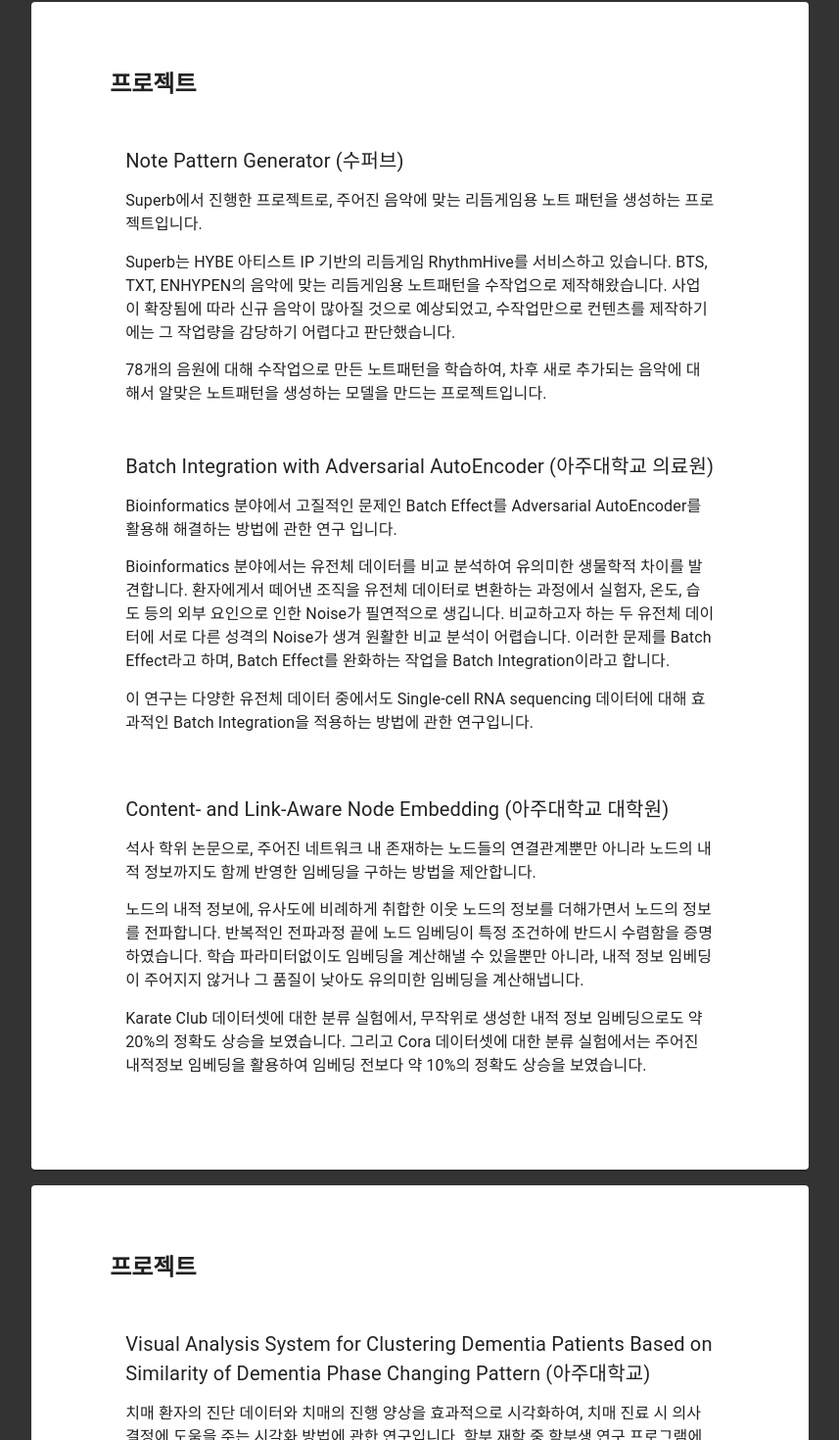
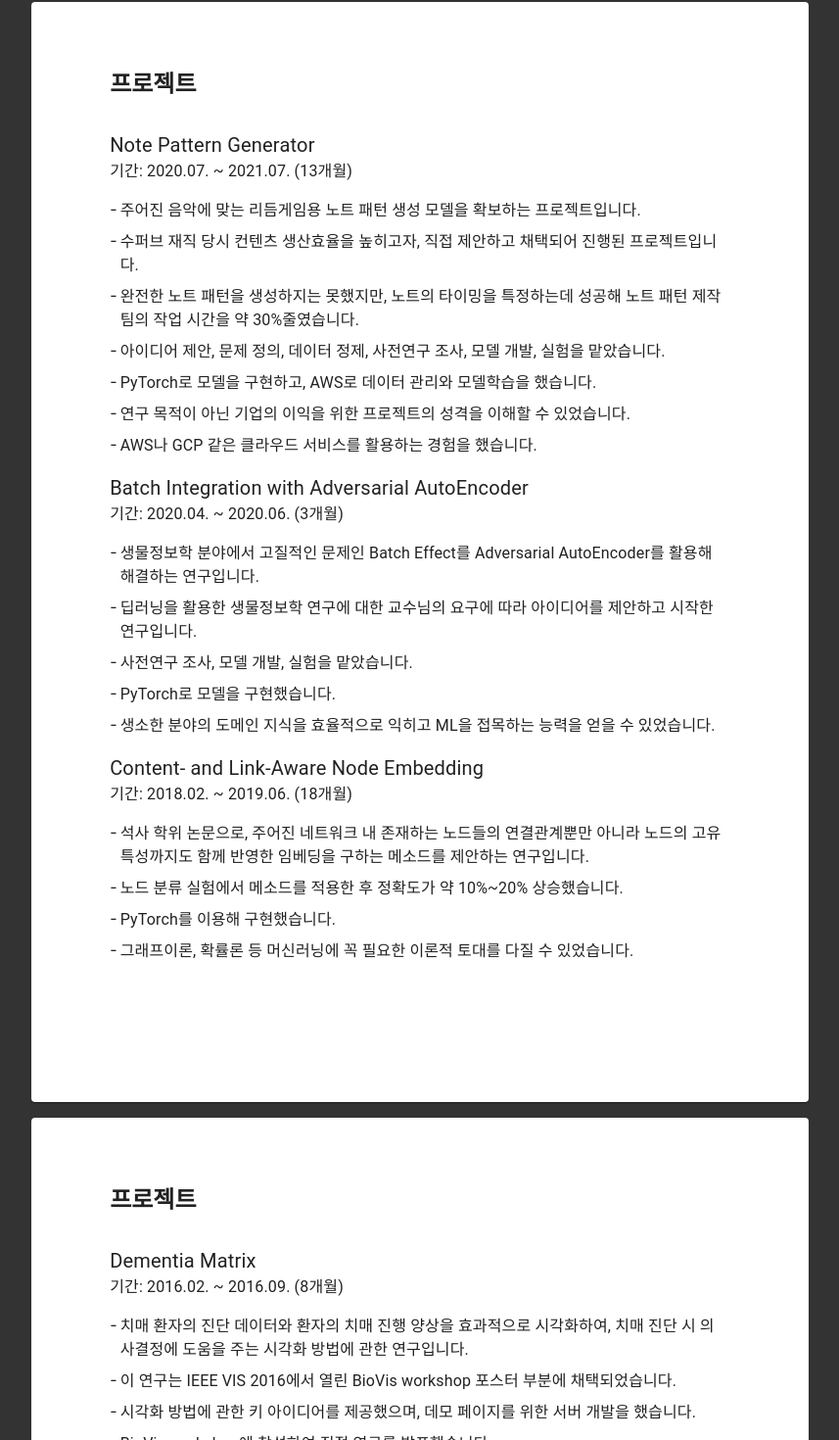
Before and after one commit to helloybz/resume, a React (Create React App) app: page / in a window 1280 px wide. Shown: the part 1315-2785 px from the top of the page at 98% size, without its empty margins (211-1068 px from the left). Built offline with nearby package versions, Linux system fonts and the light colour scheme.

Commit message:
Update project Lee Bro

```diff
--- a/src/Resume.js
+++ b/src/Resume.js
@@ -55,12 +55,12 @@ export function Resume({ printable = false }) {
                     xs={12}
                     container
                     sx={{
-                        "padding": { "xs": printable ? "1rem 2rem" : "0", "md": "1rem 2rem" }
+                        "padding": { "xs": printable ? "1rem 2rem" : "0", "md": "1rem 2rem" },
                     }}>
 
                     {info.project.items.slice(0, 3).map((item, i) => {
                         return (
-                            <ProjectItem key={i} printable={printable} name={item.name} at={item.at} description={item.description} />
+                            <ProjectItem key={i} printable={printable} name={item.name} at={item.at} duration={item.duration} description={item.description} />
                         )
                     })}
                 </Grid>
@@ -87,7 +87,7 @@ export function Resume({ printable = false }) {
 
                     {info.project.items.slice(3, 6).map((item, i) => {
                         return (
-                            <ProjectItem key={i} printable={printable} name={item.name} at={item.at} description={item.description} />
+                            <ProjectItem key={i} printable={printable} name={item.name} at={item.at} duration={item.duration} description={item.description} />
                         )
                     })}
                 </Grid>
--- a/src/components/ProjectItem/ProjectItem.js
+++ b/src/components/ProjectItem/ProjectItem.js
@@ -1,21 +1,31 @@
-import { Grid, Typography } from "@mui/material";
+import { Grid, List, ListItem, ListItemText, Typography } from "@mui/material";
 
 
-export function ProjectItem({ printable = false, name, at, description }) {
+export function ProjectItem({ printable = false, name, at, duration, description }) {
     var descriptionByLine = description.split('\n')
     return (
-        <Grid item xs={12} container sx={{ padding: { "xs": printable ? "0" : "1rem" } }}>
-
+        <Grid item xs={12} container sx={{ padding: { "xs": printable ? "0" : "1rem 0", "md": "0" } }}>
             <Grid item xs={12} component={Typography} sx={{ "fontSize": "h6.fontSize" }}>
-                {name + " "}  ({at})
+                {name}
+            </Grid>
+            <Grid item xs={12} component={Typography} sx={{ "fontSize": "1rem" }}>
+                기간: {duration}
             </Grid>
 
-            <Grid item xs={12} container>
+            <Grid item xs={12} component={List} container sx={{ "marginTop": "0.5rem" }}>
                 {descriptionByLine.map((line, i) => (
-                    <Grid item xs={12} key={i} sx={{ "pt": 0, "pb": 0 }} >
-                        <Typography paragraph sx={{ "mb": "0.9rem" }}>
-                            {line}
-                        </Typography>
+                    <Grid
+                        item
+                        container alignItems="flex-start"
+                        columns={36}
+                        component={ListItem}
+                        sx={{ "padding": 0, "marginBottom": "0.5rem" }}
+                        key={i}
+                    >
+                        <Grid item xs={'auto'} sx={{ "marginRight": { "xs": "0.1rem", "md": '0.2rem' } }}>-</Grid>
+                        <Grid item xs={35} component={ListItemText}>
+                            {line.trim()}
+                        </Grid>
                     </Grid>
                 ))}
             </Grid>
--- a/src/info.js
+++ b/src/info.js
@@ -51,61 +51,51 @@ export var info = {
             {
                 "name": "Note Pattern Generator",
                 "at": "수퍼브",
-                "description": `
-                Superb에서 진행한 프로젝트로, 주어진 음악에 맞는 리듬게임용 노트 패턴을 생성하는 프로젝트입니다.\
-
-                Superb는 HYBE 아티스트 IP 기반의 리듬게임 RhythmHive를 서비스하고 있습니다. \
-                BTS, TXT, ENHYPEN의 음악에 맞는 리듬게임용 노트패턴을 수작업으로 제작해왔습니다. \
-                사업이 확장됨에 따라 신규 음악이 많아질 것으로 예상되었고, 수작업만으로 컨텐츠를 제작하기에는 그 작업량을 감당하기 어렵다고 판단했습니다.\
-
-                78개의 음원에 대해 수작업으로 만든 노트패턴을 학습하여, 차후 새로 추가되는 음악에 대해서 알맞은 노트패턴을 생성하는 모델을 만드는 프로젝트입니다.\
+                "duration": "2020.07. ~ 2021.07. (13개월)",
+                "description": `\
+                주어진 음악에 맞는 리듬게임용 노트 패턴 생성 모델을 확보하는 프로젝트입니다.
+                수퍼브 재직 당시 컨텐츠 생산효율을 높히고자, 직접 제안하고 채택되어 진행된 프로젝트입니다.
+                완전한 노트 패턴을 생성하지는 못했지만, 노트의 타이밍을 특정하는데 성공해 노트 패턴 제작팀의 작업 시간을 약 30%줄였습니다.
+                아이디어 제안, 문제 정의, 데이터 정제, 사전연구 조사, 모델 개발, 실험을 맡았습니다.
+                PyTorch로 모델을 구현하고, AWS로 데이터 관리와 모델학습을 했습니다.
+                연구 목적이 아닌 기업의 이익을 위한 프로젝트의 성격을 이해할 수 있었습니다.
+                AWS나 GCP 같은 클라우드 서비스를 활용하는 경험을 했습니다.\
                 `
             },
             {
                 "name": "Batch Integration with Adversarial AutoEncoder",
                 "at": "아주대학교 의료원",
-                "description": `
-                Bioinformatics 분야에서 고질적인 문제인 Batch Effect를 Adversarial AutoEncoder를 활용해 해결하는 방법에 관한 연구 입니다.
-                Bioinformatics 분야에서는 유전체 데이터를 비교 분석하여 유의미한 생물학적 차이를 발견합니다. 환자에게서 떼어낸 조직을 유전체 데이터로 변환하는 과정에서 실험자, 온도, 습도 등의 외부 요인으로 인한 Noise가 필연적으로 생깁니다. 비교하고자 하는 두 유전체 데이터에 서로 다른 성격의 Noise가 생겨 원활한 비교 분석이 어렵습니다. 이러한 문제를 Batch Effect라고 하며, Batch Effect를 완화하는 작업을 Batch Integration이라고 합니다.
-                이 연구는 다양한 유전체 데이터 중에서도 Single-cell RNA sequencing 데이터에 대해 효과적인 Batch Integration을 적용하는 방법에 관한 연구입니다.
-                 `,
+                "duration": "2020.04. ~ 2020.06. (3개월)",
+                "description": `\
+                생물정보학 분야에서 고질적인 문제인 Batch Effect를 Adversarial AutoEncoder를 활용해 해결하는 연구입니다.
+                딥러닝을 활용한 생물정보학 연구에 대한 교수님의 요구에 따라 아이디어를 제안하고 시작한 연구입니다.
+                사전연구 조사, 모델 개발, 실험을 맡았습니다.
+                PyTorch로 모델을 구현했습니다.
+                생소한 분야의 도메인 지식을 효율적으로 익히고 ML을 접목하는 능력을 얻을 수 있었습니다.\
+                `,
             },
             {
                 "name": "Content- and Link-Aware Node Embedding",
                 "at": "아주대학교 대학원",
-                "description": `
-                석사 학위 논문으로, 주어진 네트워크 내 존재하는 노드들의 연결관계뿐만 아니라 노드의 내적 정보까지도 함께 반영한 임베딩을 구하는 방법을 제안합니다.\
-
-                노드의 내적 정보에, 유사도에 비례하게 취합한 이웃 노드의 정보를 더해가면서 노드의 정보를 전파합니다.\
-                반복적인 전파과정 끝에 노드 임베딩이 특정 조건하에 반드시 수렴함을 증명하였습니다.\
-                학습 파라미터없이도 임베딩을 계산해낼 수 있을뿐만 아니라, 내적 정보 임베딩이 주어지지 않거나 그 품질이 낮아도 유의미한 임베딩을 계산해냅니다.\
-
-                Karate Club 데이터셋에 대한 분류 실험에서, 무작위로 생성한 내적 정보 임베딩으로도 약 20%의 정확도 상승을 보였습니다.\
-                그리고 Cora 데이터셋에 대한 분류 실험에서는 주어진 내적정보 임베딩을 활용하여 임베딩 전보다 약 10%의 정확도 상승을 보였습니다.\
+                "duration": "2018.02. ~ 2019.06. (18개월)",
+                "description": `\
+                석사 학위 논문으로, 주어진 네트워크 내 존재하는 노드들의 연결관계뿐만 아니라 노드의 고유 특성까지도 함께 반영한 임베딩을 구하는 메소드를 제안하는 연구입니다.
+                노드 분류 실험에서 메소드를 적용한 후 정확도가 약 10%~20% 상승했습니다.
+                PyTorch를 이용해 구현했습니다.
+                그래프이론, 확률론 등 머신러닝에 꼭 필요한 이론적 토대를 다질 수 있었습니다.\
                 `,
             },
             {
-                "name": "Visual Analysis System for Clustering Dementia Patients Based on Similarity of Dementia Phase Changing Pattern",
+                "name": "Dementia Matrix",
                 "at": "아주대학교",
-                "description": `
-                치매 환자의 진단 데이터와 치매의 진행 양상을 효과적으로 시각화하여, 치매 진료 시 의사결정에 도움을 주는 시각화 방법에 관한 연구입니다.\
-                학부 재학 중 학부생 연구 프로그램에 참여해 데이터시각화 연구실에서 진행한 프로젝트입니다.\
-                이 연구는 IEEE VIS 2016에서 열린 BioVis workshop 포스터 부분에 채택되었습니다.\
-
-                환자들의 치매 진행 양상에 따라 Hierarchical Clustering을 적용하여 환자군을 분류하고,\
-                각 환자의 치매 진단용 설문 응답결과를 다른 축에 표기하여, \
-                치매 진행 양상에 따른 환자군별 설문 응답의 패턴을 한눈에 판단하도록 했습니다.\
+                "duration": "2016.02. ~ 2016.09. (8개월)",
+                "description": `\
+                치매 환자의 진단 데이터와 환자의 치매 진행 양상을 효과적으로 시각화하여, 치매 진단 시 의사결정에 도움을 주는 시각화 방법에 관한 연구입니다.
+                이 연구는 IEEE VIS 2016에서 열린 BioVis workshop 포스터 부분에 채택되었습니다.
+                시각화 방법에 관한 키 아이디어를 제공했으며, 데모 페이지를 위한 서버 개발을 했습니다.
+                BioVis workshop에 참석하여 직접 연구를 발표했습니다.\
                 `,
             },
-            {
-                "name": "Snapme Korea 웹서비스 제작 외주",
-                "at": "SnapmeKorea",
-                "description": `
-                사진작가와 관광객을 매칭시켜주는 O2O 서비스인 스냅미코리아의 홈페이지를 제작을 의뢰받았습니다.\
-                학부 재학 중 웹개발을 익히면서 친구와 같이 맡은 프로젝트이며 저는 백엔드 개발을 맡았습니다.\
-                nginx + gunicorn + Django + PostgreSQL을 사용했으며, cafe24에서 호스팅하였습니다.\
-                `,
-            }
         ]
     },
     "experience": {
```
